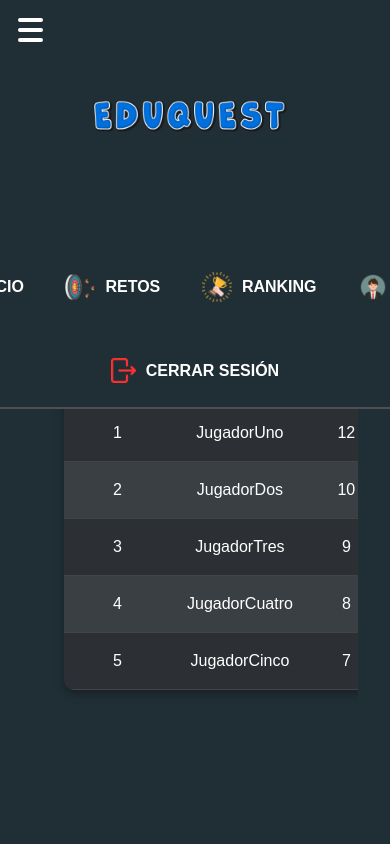
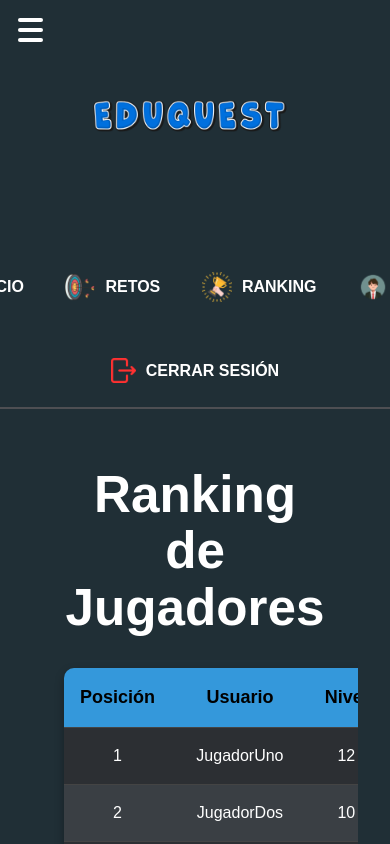
Before and after one commit to ramadearbol/Eduquest, a React (Vite) app in the folder frontend/: page /home/ranking in a window 390 px wide. Built offline with nearby package versions, Linux system fonts and the light colour scheme.

Commit message:
Arreglo responsive del perfil y agregacion detalle reanking

```diff
--- a/frontend/src/pages/Ranking.jsx
+++ b/frontend/src/pages/Ranking.jsx
@@ -1,5 +1,6 @@
 import React from "react";
 import "../styles/Ranking.css";
+import iconoLiga from '../assets/Liga.png';  // Asegúrate de tener esta imagen en la ruta indicada
 
 const jugadores = [
   { nombre: "JugadorUno", nivel: 12, puntuacion: 2500 },
@@ -10,9 +11,18 @@ const jugadores = [
 ];
 
 function Ranking() {
+  // Ordenar los jugadores por puntuación de mayor a menor
+  const jugadoresOrdenados = jugadores.sort((a, b) => b.puntuacion - a.puntuacion);
+
   return (
     <div className="ranking-container">
+      {/* Imagen de la liga arriba */}
+      <div className="liga-logo">
+        <img src={iconoLiga} alt="Liga" />
+      </div>
+
       <h1>Ranking de Jugadores</h1>
+
       <table className="ranking-table">
         <thead>
           <tr>
@@ -23,7 +33,7 @@ function Ranking() {
           </tr>
         </thead>
         <tbody>
-          {jugadores.map((jugador, index) => (
+          {jugadoresOrdenados.map((jugador, index) => (
             <tr key={index}>
               <td>{index + 1}</td>
               <td>{jugador.nombre}</td>
--- a/frontend/src/styles/Perfil.css
+++ b/frontend/src/styles/Perfil.css
@@ -3,7 +3,7 @@
   display: flex;
   justify-content: center;
   align-items: center;
-  height: 100vh;  /* Asegurarse de que ocupe toda la altura de la pantalla */
+  min-height: 100vh;  /* Asegurarse de que ocupe al menos toda la altura de la pantalla */
   width: 100%;
   background-color: rgb(32, 47, 54);
   color: white;
--- a/frontend/src/styles/Ranking.css
+++ b/frontend/src/styles/Ranking.css
@@ -1,3 +1,4 @@
+/* Estilo general para el ranking */
 .ranking-container {
     padding: 2rem;
     text-align: center;
@@ -5,6 +6,14 @@
     overflow: auto;
   }
 
+  /* Imagen de la liga en la parte superior */
+  .liga-logo img {
+    width: 300px; /* Tamaño de la imagen */
+    height: auto;
+    margin-bottom: 1rem; /* Espacio debajo de la imagen */
+  }
+
+  /* Estilo de la tabla */
   .ranking-table {
     width: 100%;
     max-width: 800px;
@@ -16,6 +25,7 @@
     box-shadow: 0 4px 10px rgba(0, 0, 0, 0.3);
   }
 
+  /* Estilo de las celdas de la tabla */
   .ranking-table th,
   .ranking-table td {
     padding: 1rem;
```
Also changed, not shown: frontend/src/assets/Liga.png (added).
